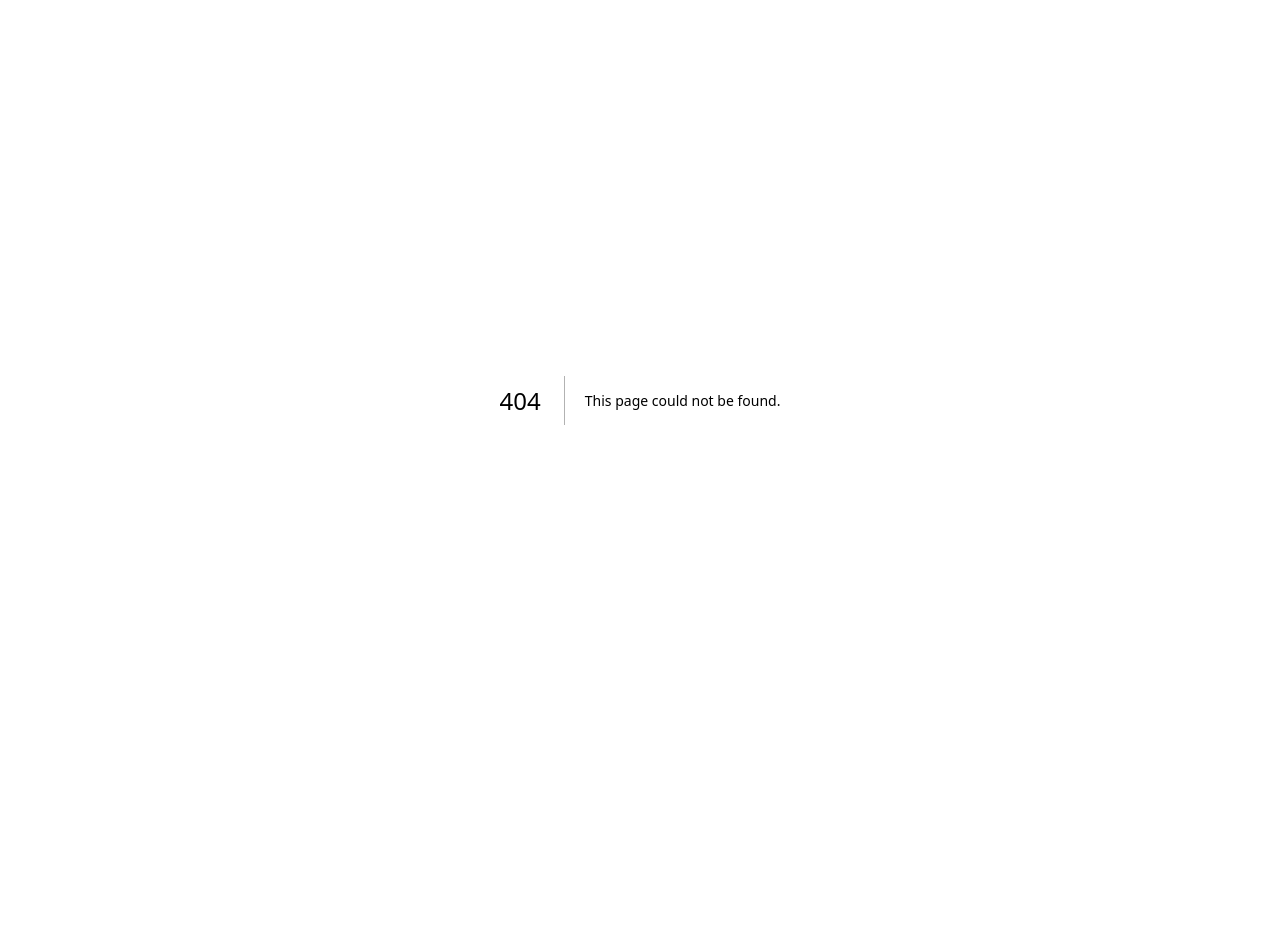
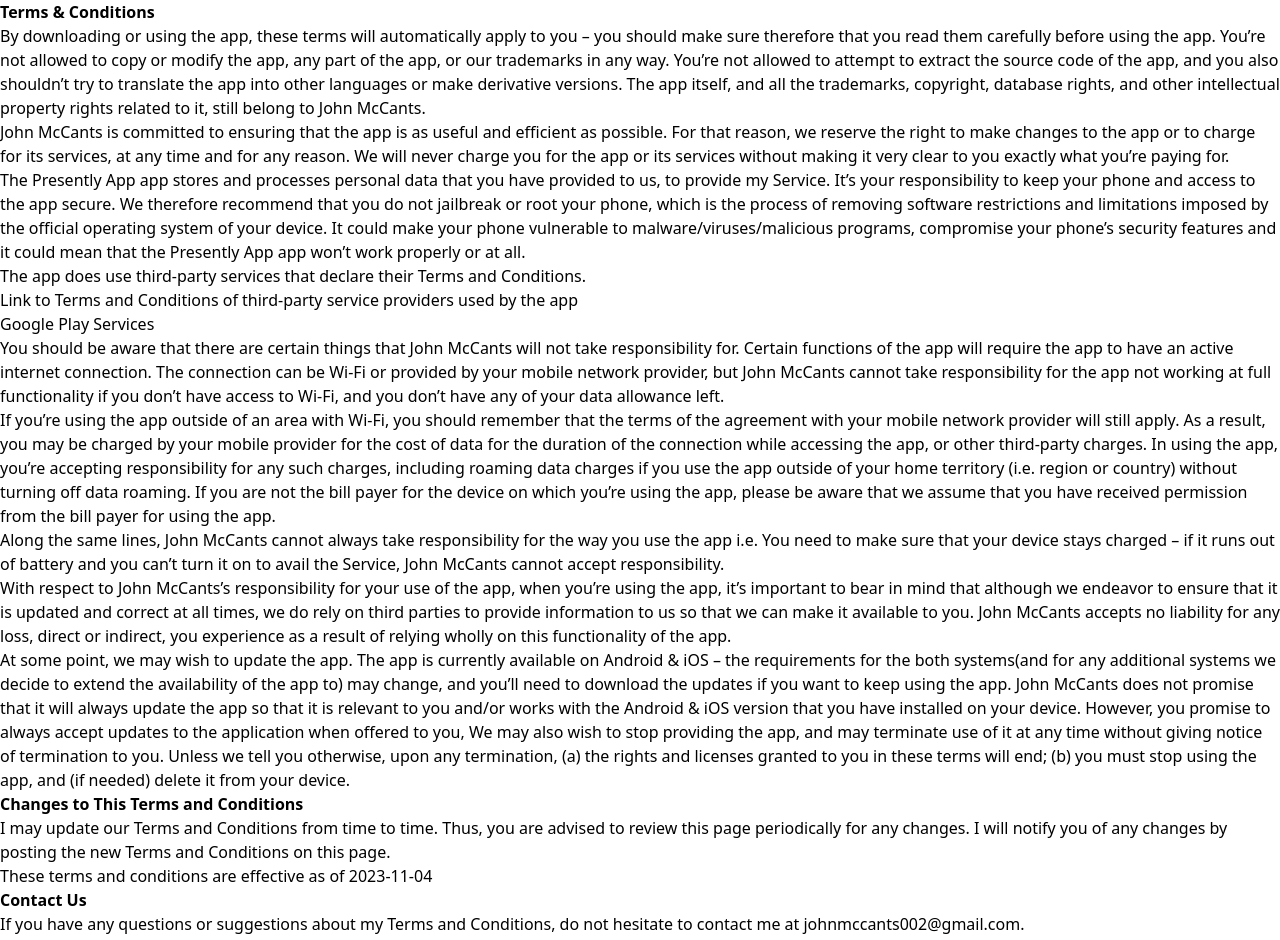
Before and after one commit to johnmccants002/vlabsnexts, a Next.js app: page /tos-presently in a window 1280 px wide. Before the commit this address had no page. Shown: the top 940 px of the page. Before the commit the page ends 800 px from the top, so only its background shows below. Built offline with nearby package versions, Linux system fonts and the light colour scheme.

Commit message:
presently tos

```diff
--- /dev/null
+++ b/pages/tos-presently.js
@@ -0,0 +1,136 @@
+export default function TOS() {
+  return (
+    <body>
+      <strong>Terms &amp; Conditions</strong>{" "}
+      <p>
+        By downloading or using the app, these terms will automatically apply to
+        you – you should make sure therefore that you read them carefully before
+        using the app. You’re not allowed to copy or modify the app, any part of
+        the app, or our trademarks in any way. You’re not allowed to attempt to
+        extract the source code of the app, and you also shouldn’t try to
+        translate the app into other languages or make derivative versions. The
+        app itself, and all the trademarks, copyright, database rights, and
+        other intellectual property rights related to it, still belong to John
+        McCants.
+      </p>{" "}
+      <p>
+        John McCants is committed to ensuring that the app is as useful and
+        efficient as possible. For that reason, we reserve the right to make
+        changes to the app or to charge for its services, at any time and for
+        any reason. We will never charge you for the app or its services without
+        making it very clear to you exactly what you’re paying for.
+      </p>{" "}
+      <p>
+        The Presently App app stores and processes personal data that you have
+        provided to us, to provide my Service. It’s your responsibility to keep
+        your phone and access to the app secure. We therefore recommend that you
+        do not jailbreak or root your phone, which is the process of removing
+        software restrictions and limitations imposed by the official operating
+        system of your device. It could make your phone vulnerable to
+        malware/viruses/malicious programs, compromise your phone’s security
+        features and it could mean that the Presently App app won’t work
+        properly or at all.
+      </p>{" "}
+      <div>
+        <p>
+          The app does use third-party services that declare their Terms and
+          Conditions.
+        </p>{" "}
+        <p>
+          Link to Terms and Conditions of third-party service providers used by
+          the app
+        </p>{" "}
+        <ul>
+          <li>
+            <a
+              href="https://policies.google.com/terms"
+              target="_blank"
+              rel="noopener noreferrer"
+            >
+              Google Play Services
+            </a>
+          </li>
+        </ul>
+      </div>{" "}
+      <p>
+        You should be aware that there are certain things that John McCants will
+        not take responsibility for. Certain functions of the app will require
+        the app to have an active internet connection. The connection can be
+        Wi-Fi or provided by your mobile network provider, but John McCants
+        cannot take responsibility for the app not working at full functionality
+        if you don’t have access to Wi-Fi, and you don’t have any of your data
+        allowance left.
+      </p>{" "}
+      <p></p>{" "}
+      <p>
+        If you’re using the app outside of an area with Wi-Fi, you should
+        remember that the terms of the agreement with your mobile network
+        provider will still apply. As a result, you may be charged by your
+        mobile provider for the cost of data for the duration of the connection
+        while accessing the app, or other third-party charges. In using the app,
+        you’re accepting responsibility for any such charges, including roaming
+        data charges if you use the app outside of your home territory (i.e.
+        region or country) without turning off data roaming. If you are not the
+        bill payer for the device on which you’re using the app, please be aware
+        that we assume that you have received permission from the bill payer for
+        using the app.
+      </p>{" "}
+      <p>
+        Along the same lines, John McCants cannot always take responsibility for
+        the way you use the app i.e. You need to make sure that your device
+        stays charged – if it runs out of battery and you can’t turn it on to
+        avail the Service, John McCants cannot accept responsibility.
+      </p>{" "}
+      <p>
+        With respect to John McCants’s responsibility for your use of the app,
+        when you’re using the app, it’s important to bear in mind that although
+        we endeavor to ensure that it is updated and correct at all times, we do
+        rely on third parties to provide information to us so that we can make
+        it available to you. John McCants accepts no liability for any loss,
+        direct or indirect, you experience as a result of relying wholly on this
+        functionality of the app.
+      </p>{" "}
+      <p>
+        At some point, we may wish to update the app. The app is currently
+        available on Android &amp; iOS – the requirements for the both
+        systems(and for any additional systems we decide to extend the
+        availability of the app to) may change, and you’ll need to download the
+        updates if you want to keep using the app. John McCants does not promise
+        that it will always update the app so that it is relevant to you and/or
+        works with the Android &amp; iOS version that you have installed on your
+        device. However, you promise to always accept updates to the application
+        when offered to you, We may also wish to stop providing the app, and may
+        terminate use of it at any time without giving notice of termination to
+        you. Unless we tell you otherwise, upon any termination, (a) the rights
+        and licenses granted to you in these terms will end; (b) you must stop
+        using the app, and (if needed) delete it from your device.
+      </p>{" "}
+      <p>
+        <strong>Changes to This Terms and Conditions</strong>
+      </p>{" "}
+      <p>
+        I may update our Terms and Conditions from time to time. Thus, you are
+        advised to review this page periodically for any changes. I will notify
+        you of any changes by posting the new Terms and Conditions on this page.
+      </p>{" "}
+      <p>These terms and conditions are effective as of 2023-11-04</p>{" "}
+      <p>
+        <strong>Contact Us</strong>
+      </p>{" "}
+      <p>
+        If you have any questions or suggestions about my Terms and Conditions,
+        do not hesitate to contact me at johnmccants002@gmail.com.
+      </p>{" "}
+      <p>
+        This Terms and Conditions page was generated by{" "}
+        <a
+          href="https://app-privacy-policy-generator.nisrulz.com/"
+          target="_blank"
+          rel="noopener noreferrer"
+        >
+          App Privacy Policy Generator
+        </a>
+      </p>
+    </body>
+  );
+}
```
